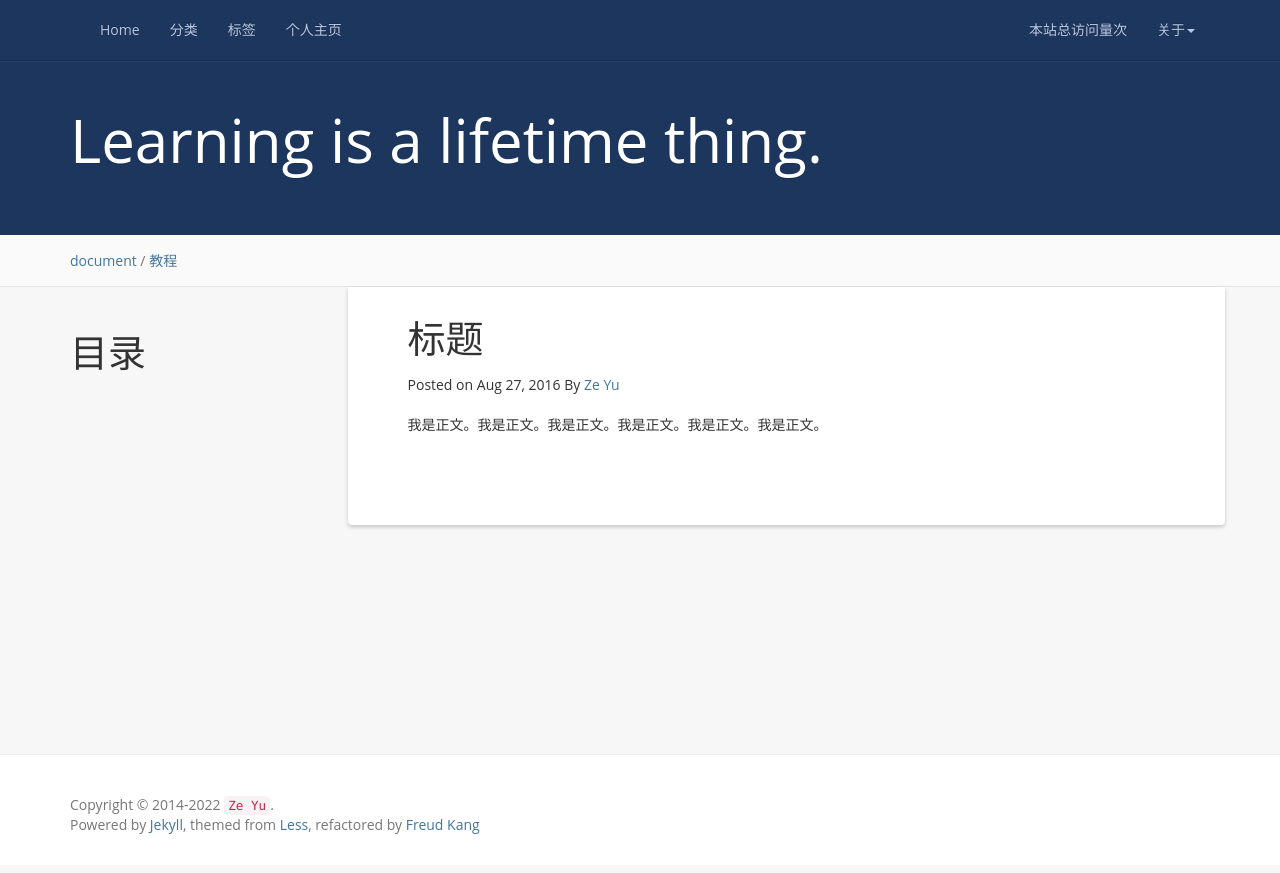
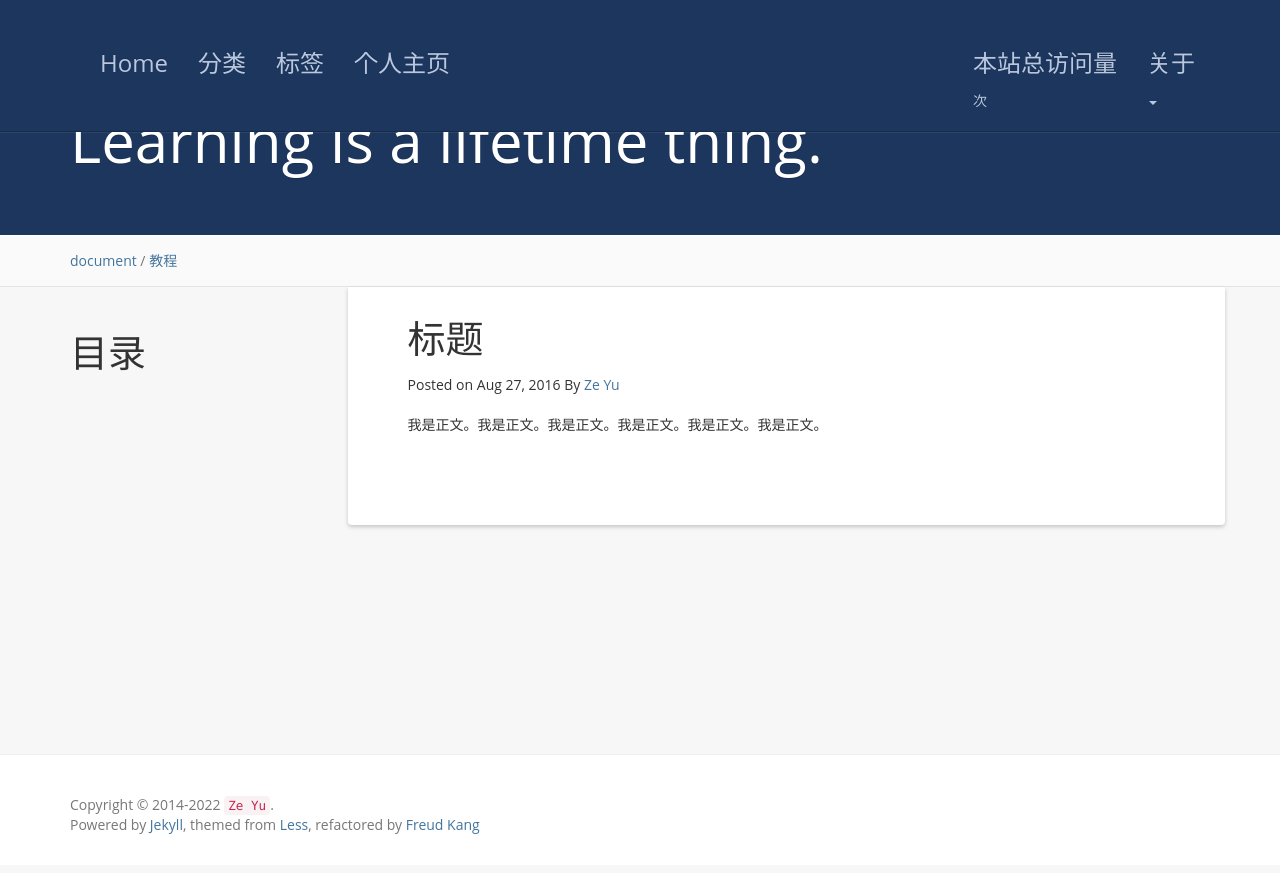
Before and after one commit to 2014301020024/blog, a Jekyll site: the page built from template.md, in a window 1280 px wide. Shown: the top 873 px of the page. Built offline with Jekyll 4.4.1, drawn with Linux system fonts in a browser that asks for light colours; a script that is not in the unit is left out; comment, search, counter and statistics services are not loaded.

```diff
--- a/_includes/header.html
+++ b/_includes/header.html
@@ -13,24 +13,24 @@
     <nav class="collapse navbar-collapse bs-navbar-collapse" role="navigation">
       <ul class="nav navbar-nav">
         <li>
-          <a href="{{ '/' | prepend: site.baseurl }}">Home</a>
+          <a href="{{ '/' | prepend: site.baseurl }}"><h3>Home</h3></a>
         </li>
         <li>
-          <a href="{{ '/categories/' | prepend: site.baseurl }}">分类</a>
+          <a href="{{ '/categories/' | prepend: site.baseurl }}"><h3>分类</h3></a>
         </li>
         <li>
-          <a href="{{ '/tag' | prepend: site.baseurl }}">标签</a>
+          <a href="{{ '/tag' | prepend: site.baseurl }}"><h3>标签</h3></a>
         </li>
         <li>
-          <a href="https://2014301020024.github.io/zeyu/">个人主页</a>
+          <a href="https://2014301020024.github.io/zeyu/"><h3>个人主页</h3></a>
         </li>
       </ul>
       <ul class="nav navbar-nav navbar-right">
         <li>
-            <a><span id="busuanzi_container_site_pv">本站总访问量<span id="busuanzi_value_site_pv"></span>次</span></a>
+            <a><span id="busuanzi_container_site_pv"><h3>本站总访问量</h3><span id="busuanzi_value_site_pv"></span>次</span></a>
         </li>
         <li class="dropdown">
-          <a href="#" class="dropdown-toggle" data-toggle="dropdown">关于<b class="caret"></b></a>
+          <a href="#" class="dropdown-toggle" data-toggle="dropdown"><h3>关于</h3><b class="caret"></b></a>
           <ul class="dropdown-menu">
             <li><a rel="nofollow" target="_blank" href="{{site.github}}">Github</a></li>
             <li><a rel="nofollow" href="{{ '/books' | prepend: site.baseurl }}">书单</a></li>
```
